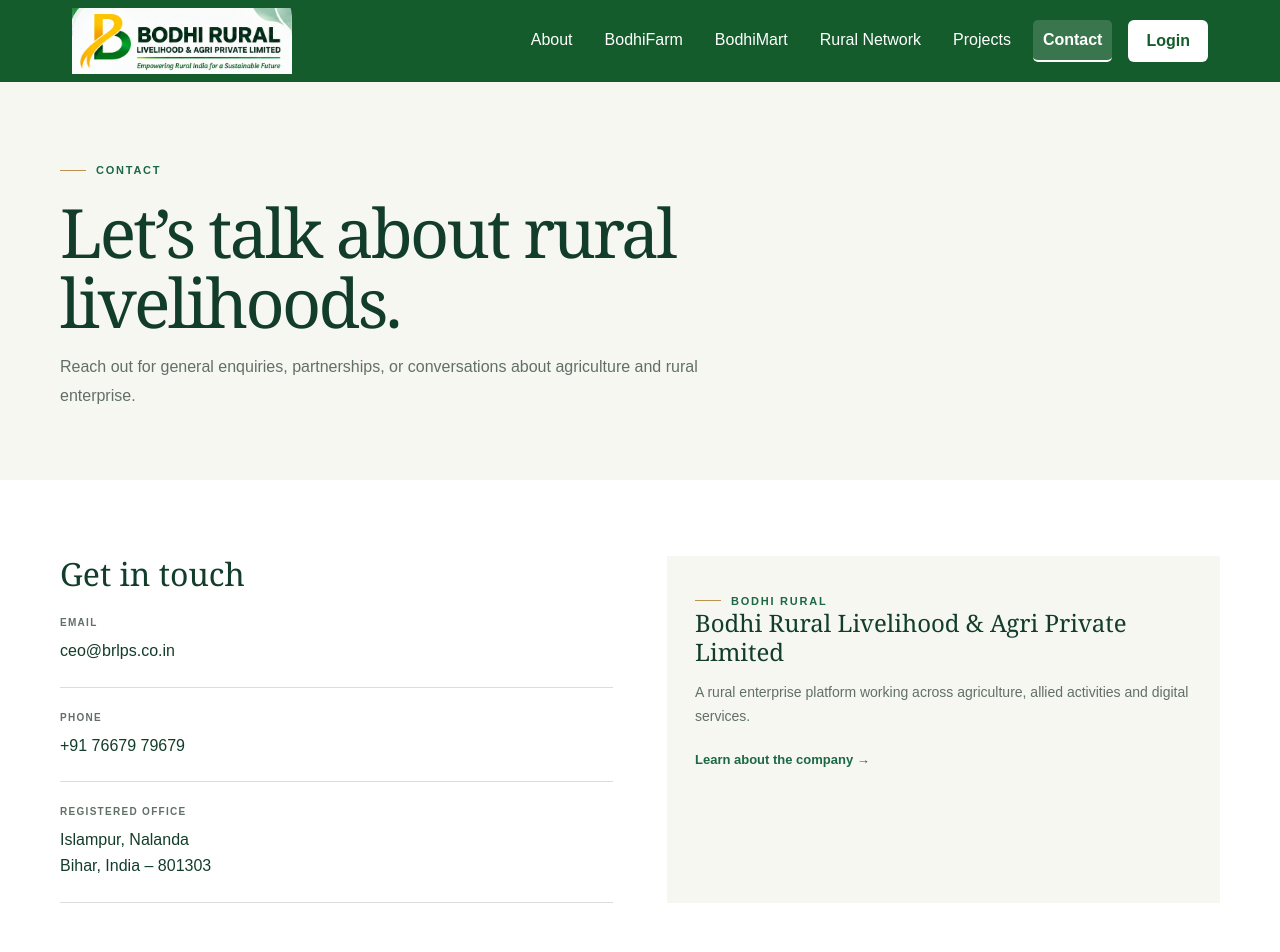
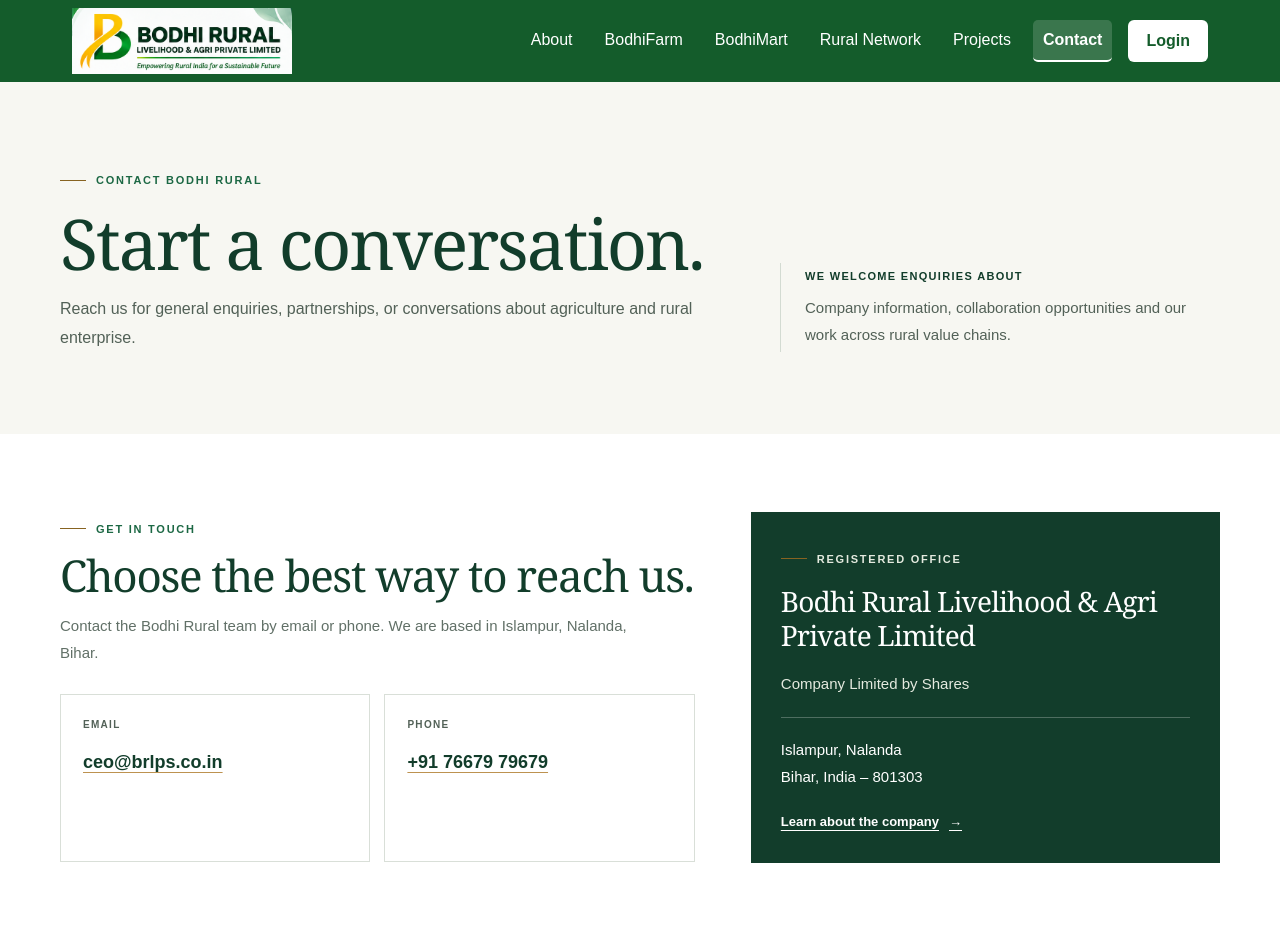
Before and after one commit to drdeepaksingh1/Bodhi-Rural, a Next.js app: page /contact in a window 1280 px wide. Shown: the top 952 px of the page. Built offline with nearby package versions, Linux system fonts and the light colour scheme.

Commit message:
Refresh Contact page corporate presentation (#28)

```diff
--- a/src/app/contact/page.tsx
+++ b/src/app/contact/page.tsx
@@ -12,68 +12,100 @@ export default function Page() {
     <>
       <style>{`
         .br-contact { color: #1c2b23; }
-        .br-contact-hero { background: #f7f7f2; padding: 72px 0 70px; }
+        .br-contact * { box-sizing: border-box; }
         .br-contact-wrap { width: min(1160px, calc(100% - 48px)); margin: 0 auto; }
         .br-contact-eyebrow { display: inline-flex; align-items: center; gap: 10px; color: #1c6844; font-size: 11px; font-weight: 800; letter-spacing: .16em; text-transform: uppercase; }
-        .br-contact-eyebrow:before { content: ''; width: 26px; height: 1px; background: #bd9250; }
-        .br-contact h1 { max-width: 760px; margin: 18px 0 16px; color: #123d2b; font: 500 clamp(42px, 6vw, 68px)/1.03 Georgia, 'Times New Roman', serif; letter-spacing: -.04em; }
-        .br-contact-lead { max-width: 660px; margin: 0; color: #617067; font-size: 16px; line-height: 1.8; }
-        .br-contact-main { padding: 76px 0 90px; }
-        .br-contact-grid { display: grid; grid-template-columns: 1fr 1fr; gap: 54px; }
-        .br-contact-grid h2 { margin: 0 0 22px; color: #123d2b; font: 500 32px/1.15 Georgia, 'Times New Roman', serif; }
-        .br-contact-block { padding: 0 0 22px; margin-bottom: 22px; border-bottom: 1px solid #d9dfd8; }
-        .br-contact-block:last-child { margin-bottom: 0; }
-        .br-contact-block small { display: block; margin-bottom: 8px; color: #617067; font-size: 10px; font-weight: 800; letter-spacing: .13em; text-transform: uppercase; }
-        .br-contact-block a, .br-contact-block address { color: #123d2b; font-size: 16px; line-height: 1.65; font-style: normal; text-decoration: none; }
-        .br-contact-profile { background: #f7f7f2; padding: 28px; }
-        .br-contact-profile h3 { margin: 0 0 13px; color: #123d2b; font: 24px/1.2 Georgia, 'Times New Roman', serif; }
-        .br-contact-profile p { margin: 0 0 18px; color: #617067; font-size: 14px; line-height: 1.75; }
-        .br-contact-link { color: #1c6844; font-size: 13px; font-weight: 800; text-decoration: none; }
-        @media (max-width: 760px) {
+        .br-contact-eyebrow:before { content: ''; width: 26px; height: 1px; background: #876321; }
+        .br-contact h1, .br-contact h2, .br-contact h3 { color: #123d2b; font-family: Georgia, 'Times New Roman', serif; font-weight: 500; letter-spacing: -.03em; }
+        .br-contact-hero { padding: 82px 0; background: #f7f7f2; }
+        .br-contact-hero-grid { display: grid; grid-template-columns: minmax(0, 1.2fr) minmax(280px, .8fr); gap: 60px; align-items: end; }
+        .br-contact h1 { max-width: 720px; margin: 18px 0 16px; font-size: clamp(44px, 6vw, 70px); line-height: 1.03; }
+        .br-contact-lead { max-width: 660px; margin: 0; color: #526157; font-size: 16px; line-height: 1.8; }
+        .br-contact-note { padding: 4px 0 4px 24px; border-left: 1px solid #d3dbd2; color: #526157; font-size: 15px; line-height: 1.8; }
+        .br-contact-note strong { display: block; margin-bottom: 8px; color: #123d2b; font-size: 11px; letter-spacing: .12em; text-transform: uppercase; }
+        .br-contact-main { padding: 78px 0 88px; }
+        .br-contact-grid { display: grid; grid-template-columns: minmax(0, 1.15fr) minmax(300px, .85fr); gap: 56px; align-items: start; }
+        .br-contact h2 { margin: 14px 0 12px; font-size: clamp(32px, 4vw, 44px); line-height: 1.12; }
+        .br-contact-intro { max-width: 570px; margin: 0 0 28px; color: #617067; font-size: 15px; line-height: 1.8; }
+        .br-contact-methods { display: grid; grid-template-columns: repeat(2, minmax(0, 1fr)); gap: 14px; }
+        .br-contact-method { min-height: 168px; padding: 22px; border: 1px solid #d9dfd8; background: #fff; }
+        .br-contact-method small { display: block; margin-bottom: 17px; color: #526157; font-size: 10px; font-weight: 800; letter-spacing: .13em; text-transform: uppercase; }
+        .br-contact-method a { color: #123d2b; font-size: clamp(15px, 1.8vw, 18px); font-weight: 700; line-height: 1.5; overflow-wrap: anywhere; text-decoration: underline; text-decoration-color: #bd9250; text-underline-offset: 4px; }
+        .br-contact-method a:hover { color: #1c6844; }
+        .br-contact-office { padding: 30px; background: #123d2b; color: #fff; }
+        .br-contact-office .br-contact-eyebrow { color: #e4eadf; }
+        .br-contact-office h3 { margin: 18px 0; color: #fff; font-size: 28px; line-height: 1.2; }
+        .br-contact-office p { margin: 0; color: #e4eadf; font-size: 15px; line-height: 1.8; }
+        .br-contact-office address { margin-top: 20px; padding-top: 18px; border-top: 1px solid rgba(255,255,255,.25); color: #fff; font-size: 15px; font-style: normal; line-height: 1.8; }
+        .br-contact-about { display: inline-flex; align-items: center; gap: 10px; margin-top: 22px; color: #fff; font-size: 13px; font-weight: 800; text-decoration: underline; text-underline-offset: 4px; }
+        .br-contact-about:hover { color: #e4eadf; }
+        @media (max-width: 820px) {
+          .br-contact-hero-grid, .br-contact-grid { grid-template-columns: 1fr; gap: 30px; }
+          .br-contact-note { max-width: 640px; }
+        }
+        @media (max-width: 600px) {
           .br-contact-wrap { width: min(100% - 36px, 540px); }
-          .br-contact-hero { padding: 52px 0 56px; }
-          .br-contact-main { padding: 58px 0 68px; }
-          .br-contact-grid { grid-template-columns: 1fr; gap: 36px; }
-          .br-contact-grid h2 { font-size: 28px; }
-          .br-contact-profile { padding: 22px; }
+          .br-contact-hero { padding: 56px 0 60px; }
+          .br-contact-main { padding: 60px 0 68px; }
+          .br-contact-methods { grid-template-columns: 1fr; }
+          .br-contact-method { min-height: 0; padding: 20px; }
+          .br-contact-office { padding: 24px; }
+        }
+        @media (max-width: 400px) {
+          .br-contact-wrap { width: calc(100% - 30px); }
         }
       `}</style>
       <main className="br-contact">
         <section className="br-contact-hero">
-          <div className="br-contact-wrap">
-            <span className="br-contact-eyebrow">Contact</span>
-            <h1>Let’s talk about rural livelihoods.</h1>
+          <div className="br-contact-wrap br-contact-hero-grid">
+            <div>
+              <span className="br-contact-eyebrow">Contact Bodhi Rural</span>
+              <h1>Start a conversation.</h1>
               <p className="br-contact-lead">
-              Reach out for general enquiries, partnerships, or conversations about
-              agriculture and rural enterprise.
+                Reach us for general enquiries, partnerships, or conversations
+                about agriculture and rural enterprise.
               </p>
             </div>
+            <aside className="br-contact-note">
+              <strong>We welcome enquiries about</strong>
+              Company information, collaboration opportunities and our work
+              across rural value chains.
+            </aside>
+          </div>
         </section>
+
         <section className="br-contact-main">
           <div className="br-contact-wrap br-contact-grid">
             <div>
-              <h2>Get in touch</h2>
-              <div className="br-contact-block">
+              <span className="br-contact-eyebrow">Get in touch</span>
+              <h2>Choose the best way to reach us.</h2>
+              <p className="br-contact-intro">
+                Contact the Bodhi Rural team by email or phone. We are based in
+                Islampur, Nalanda, Bihar.
+              </p>
+              <div className="br-contact-methods">
+                <div className="br-contact-method">
                   <small>Email</small>
                   <a href="mailto:ceo@brlps.co.in">ceo@brlps.co.in</a>
                 </div>
-              <div className="br-contact-block">
+                <div className="br-contact-method">
                   <small>Phone</small>
                   <a href="tel:+917667979679">+91 76679 79679</a>
                 </div>
-              <div className="br-contact-block">
-                <small>Registered office</small>
-                <address>Islampur, Nalanda<br />Bihar, India – 801303</address>
               </div>
             </div>
-            <aside className="br-contact-profile">
-              <span className="br-contact-eyebrow">Bodhi Rural</span>
-              <h3>Bodhi Rural Livelihood &amp; Agri Private Limited</h3>
-              <p>
-                A rural enterprise platform working across agriculture, allied
-                activities and digital services.
-              </p>
-              <Link href="/about" className="br-contact-link">Learn about the company <span aria-hidden="true">→</span></Link>
+
+            <aside className="br-contact-office" aria-labelledby="br-contact-office-title">
+              <span className="br-contact-eyebrow">Registered office</span>
+              <h3 id="br-contact-office-title">Bodhi Rural Livelihood &amp; Agri Private Limited</h3>
+              <p>Company Limited by Shares</p>
+              <address>
+                Islampur, Nalanda<br />
+                Bihar, India – 801303
+              </address>
+              <Link href="/about" className="br-contact-about">
+                Learn about the company <span aria-hidden="true">→</span>
+              </Link>
             </aside>
           </div>
         </section>
```
Lines whose indentation alone changed are shown as unchanged.
